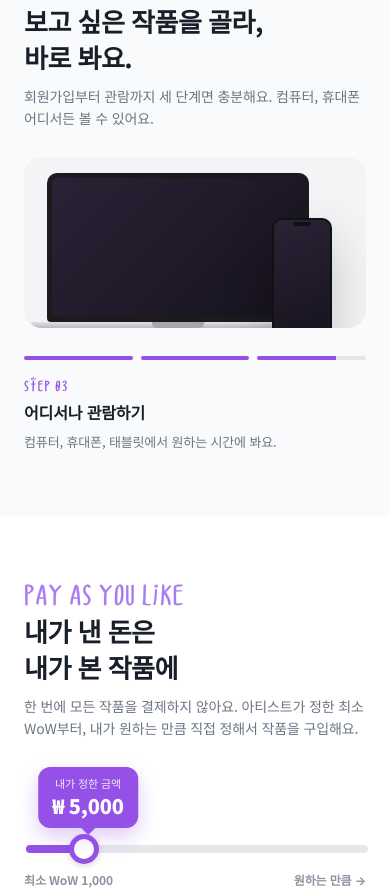
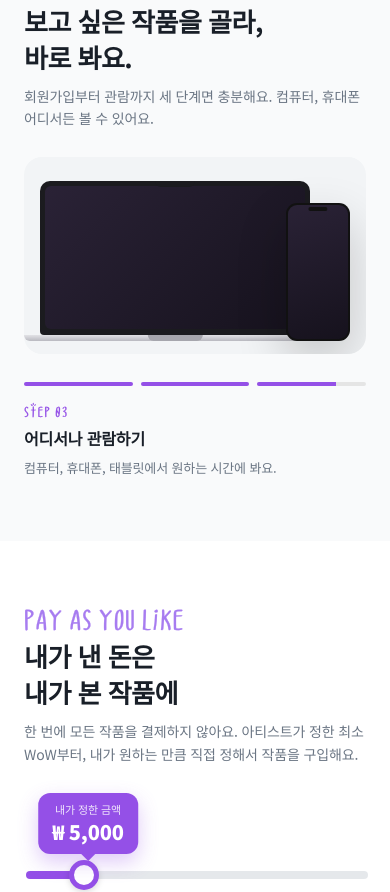
Before and after one commit to hyozl/whatsoapage, a plain HTML site: page src/index.html in a window 390 px wide. Shown: the part 861-1753 px from the top of the page. Drawn offline with Linux system fonts and the light colour scheme.

Commit message:
02 목업(PC·모바일): 폰이 잘리지 않게 노트북·폰 모두 회색 상자 안에, 폰 바닥을 노트북 바닥에 맞춤 (Figma와 동일)
Co-Authored-By: Claude Opus 5.5 <noreply@anthropic.com>
Claude-Session: https://claude.ai/code/session_01NZe1ntTJbysDSXxQLuCArP

```diff
--- a/src/css/style.css
+++ b/src/css/style.css
@@ -857,17 +857,7 @@ body { color: var(--ink); letter-spacing: -0.01em; }
   .header-bar { width: calc(100% - 48px); }
 }
 
-/* 02 모바일 목업: PC 구도 그대로 축소 (PC 상자 1200×600 기준 비율) */
-@media (max-width: 767px) {
-  .devices { position: relative; display: block; aspect-ratio: 2 / 1; height: auto; padding: 0; border-radius: 18px; overflow: hidden; max-width: 100%; }
-  .devices .laptop { position: absolute; left: 6.67%; top: auto; bottom: 0; width: 76.67%; translate: none; }
-  .devices .laptop-lid { padding: 5px 5px 6px; }
-  .devices .laptop-screen { aspect-ratio: 16 / 8.8; }
-  .devices .laptop-base { height: 6px; }
-  .devices .phone { position: absolute; left: 72.5%; right: auto; top: 35.5%; bottom: auto; width: 17.5%; border-radius: 10px; padding: 2px; }
-  .devices .phone::before { top: 4px; width: 30%; height: 4px; }
-  .devices .phone-screen { border-radius: 8px; padding-top: 6px; }
-}
+
 
 /* 헤더: 모바일은 실제 오아라이브처럼 검색 + 햄버거 메뉴, 데스크톱은 프로필 */
 .menu-btn { display: none; }
@@ -880,3 +870,19 @@ body { color: var(--ink); letter-spacing: -0.01em; }
   .header-util { gap: 12px; }
   .quick-menu { justify-content: space-between; }
 }
+
+/* 02 목업 (Figma 스텝 플레이어와 동일): 노트북·폰 모두 회색 상자 안, 폰 바닥 = 노트북 바닥 */
+.devices { position: relative; display: block; aspect-ratio: 2 / 1; padding: 0; overflow: hidden; max-width: 100%; }
+.devices .laptop { position: absolute; left: 12.3%; bottom: 6.67%; width: 66%; translate: none; }
+.devices .laptop-screen { aspect-ratio: 16 / 9.2; }
+.devices .phone { position: absolute; left: 72.6%; right: auto; bottom: 6.67%; top: auto; width: 15%; }
+@media (max-width: 767px) {
+  .devices { aspect-ratio: 327 / 188; border-radius: 18px; }
+  .devices .laptop { left: 4.8%; bottom: 6.4%; width: 78.9%; top: auto; }
+  .devices .laptop-lid { padding: 5px 5px 6px; }
+  .devices .laptop-screen { aspect-ratio: 16 / 8.8; }
+  .devices .laptop-base { height: 6px; }
+  .devices .phone { left: 76.6%; bottom: 6.4%; top: auto; width: 18.7%; border-radius: 11px; padding: 2px; }
+  .devices .phone::before { top: 4px; width: 30%; height: 4px; }
+  .devices .phone-screen { border-radius: 9px; padding-top: 6px; }
+}
```
